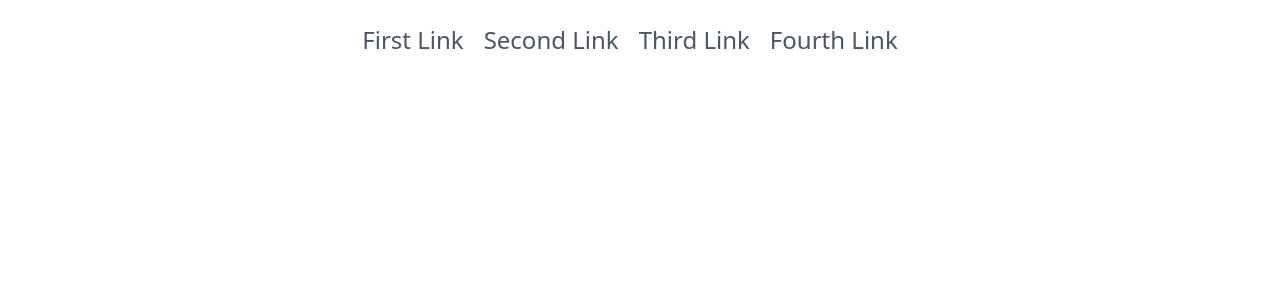
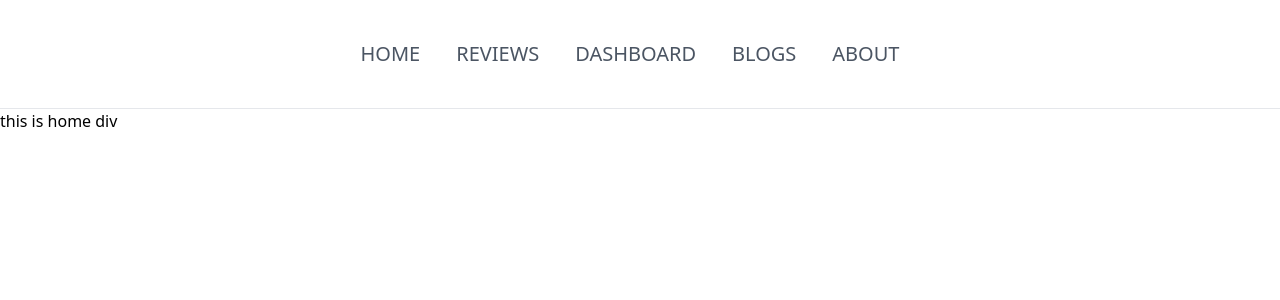
Before and after one commit to Nahid-khandakar/Review-API, a React (Create React App) app: page / in a window 1280 px wide. Shown: the top 300 px of the page. Built offline with nearby package versions, Linux system fonts and the light colour scheme.

Commit message:
navbar creat and set all route

```diff
--- a/src/App.js
+++ b/src/App.js
@@ -1,10 +1,32 @@
+import { Route, Routes } from 'react-router-dom';
 import './App.css';
 import Navbar from './components/Navbar/Navbar';
+
+import Home from './components/Home/Home'
+import Reviews from './components/Reviews/Reviews'
+import Dashboard from './components/Dashboard/Dashboard'
+import Blogs from './components/Blogs/Blogs'
+import About from './components/About/About'
+import Notfound from './components/Notfound/Notfound'
 
 function App() {
   return (
     <div>
       <Navbar></Navbar>
+      <hr />
+
+      <Routes>
+
+        <Route path='/' element={<Home />}></Route>
+        <Route path='/home' element={<Home />}></Route>
+
+        <Route path='/review' element={<Reviews />}></Route>
+        <Route path='/dashboard' element={<Dashboard />}></Route>
+        <Route path='/blogs' element={<Blogs />}></Route>
+        <Route path='/About' element={<About />}></Route>
+        <Route path='*' element={<Notfound />}></Route>
+
+      </Routes>
     </div>
   );
 }
--- a/src/components/Navbar/Navbar.js
+++ b/src/components/Navbar/Navbar.js
@@ -1,4 +1,5 @@
 import React from 'react';
+import { Link } from 'react-router-dom';
 import './Navbar.css'
 
 const Navbar = () => {
@@ -6,12 +7,13 @@ const Navbar = () => {
         <header className="text-gray-600 ">
 
 
-            <nav className="md:ml-auto  md:mr-auto flex flex-wrap items-center justify-center text-2xl mt-6">
+            <nav className="md:ml-auto  md:mr-auto flex flex-wrap items-center justify-center text-xl mt-10 mb-10">
 
-                <a className="mr-5  ">First Link</a>
-                <a className="mr-5 ">Second Link</a>
-                <a className="mr-5 ">Third Link</a>
-                <a className="mr-5 ">Fourth Link</a>
+                <Link to='home' className='ml-4 mr-9' >HOME</Link>
+                <Link to='review' className='mr-9'> REVIEWS</Link>
+                <Link to='dashboard' className='mr-9' > DASHBOARD</Link>
+                <Link to='blogs' className='mr-9' >BLOGS</Link>
+                <Link to='about' className='mr-9'>ABOUT</Link>
 
             </nav>
 
```
